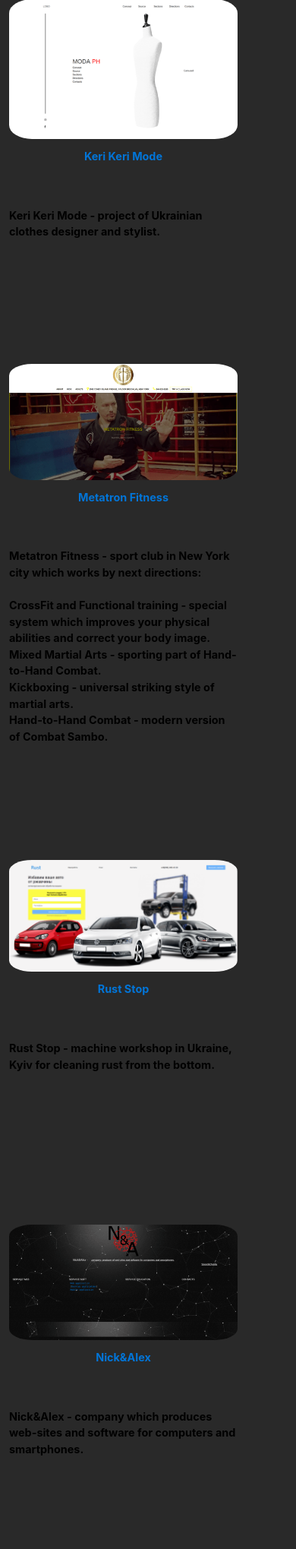
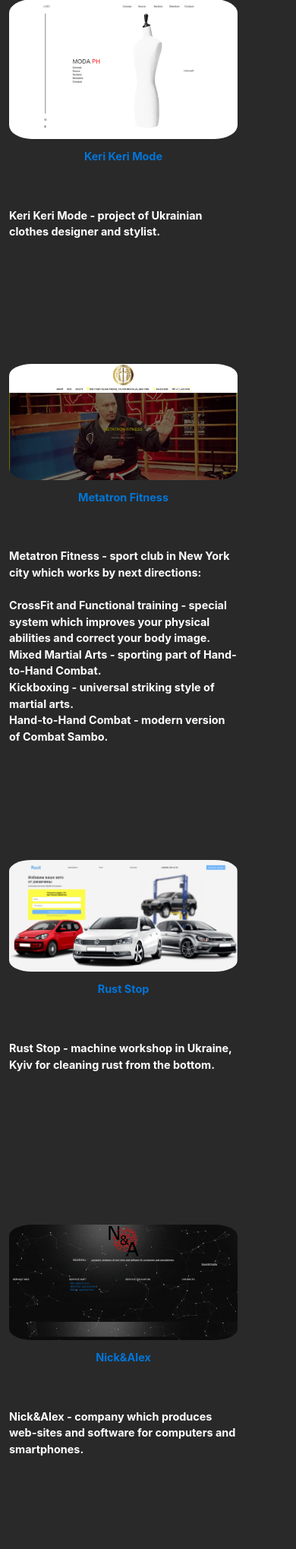
Before and after one commit to Skotarenko-Nick/Skotarenko-Nick.github.io, a PHP site: page / in a window 390 px wide. Shown: the part 667-2706 px from the top of the page at 76% size. Run offline with PHP 8.4, Linux system fonts and the light colour scheme; some libraries are stand-ins or nearby versions.

Commit message:
changed text color

```diff
--- a/css/style.css
+++ b/css/style.css
@@ -73,7 +73,7 @@
 @media screen and (max-width: 769px) {
 	.card-text {
 		font-size: 90%;
-		color: black;
+		/*color: black;*/
 	}
 }
 
```
